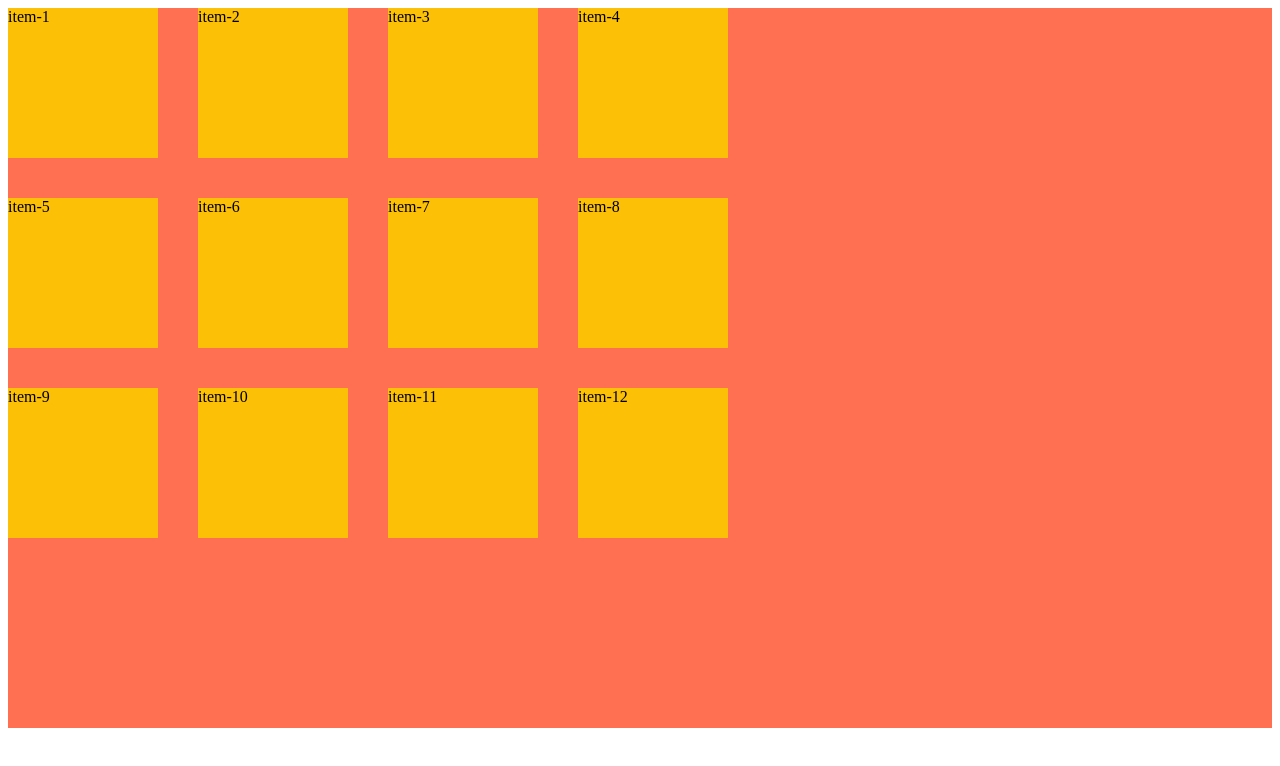
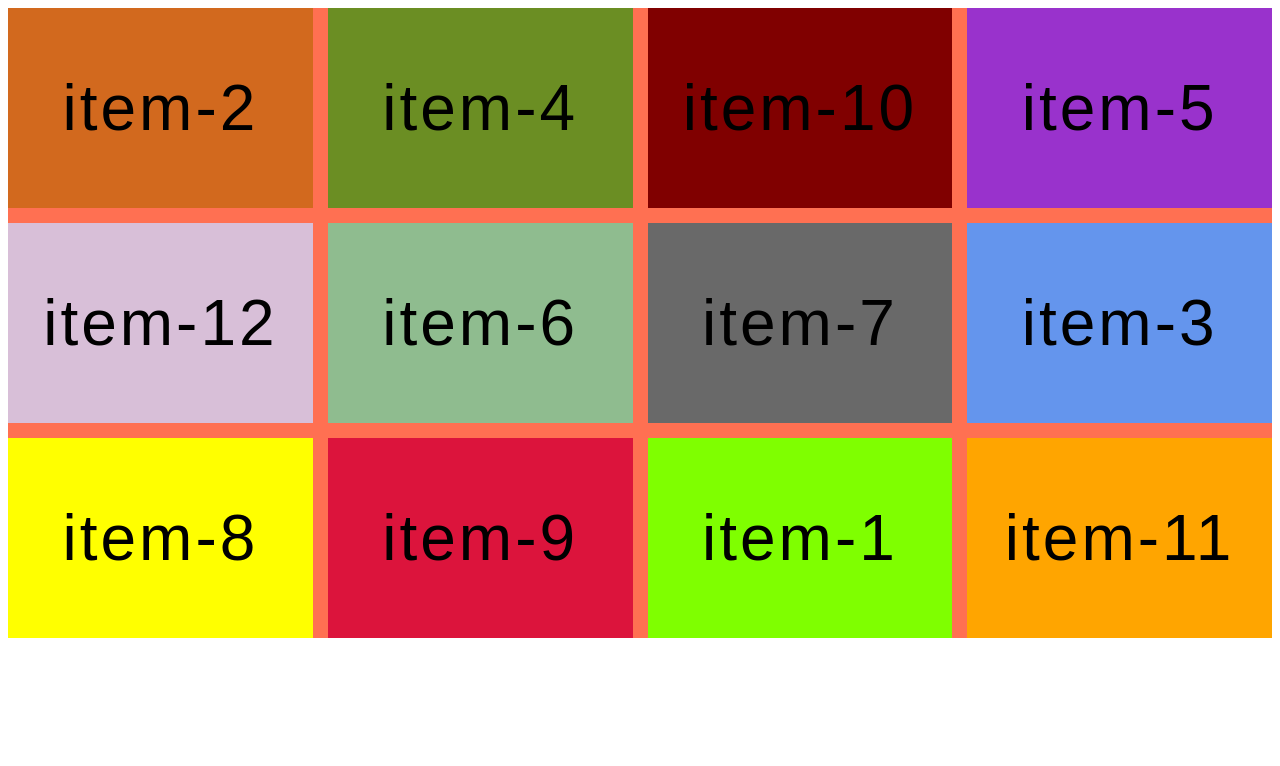
Before and after one commit to Madan-444/Master-Css, a plain HTML site: page Css Grid/grid-item-position.html in a window 1280 px wide. Drawn offline with Linux system fonts and the light colour scheme.

Commit message:
grid span

```diff
--- a/Css Grid/index.html
+++ b/Css Grid/grid-item-position.html
@@ -4,8 +4,8 @@
     <meta charset="UTF-8">
     <meta http-equiv="X-UA-Compatible" content="IE=edge">
     <meta name="viewport" content="width=device-width, initial-scale=1.0">
-    <link rel="stylesheet" href="style3.css">
-    <title>Document</title>
+    <link rel="stylesheet" href="grid-position1.css">
+    <title>Grid item position</title>
 </head>
 <body>
     <section class="grid-container">
@@ -22,5 +22,6 @@
         <div class="item item-11">item-11</div>
         <div class="item item-12">item-12</div>
     </section>
+
 </body>
 </html>
--- /dev/null
+++ b/Css Grid/grid-position1.css
@@ -0,0 +1,73 @@
+/* The grid container styling */
+.grid-container {
+    background-color: #ff7052;
+
+    display: grid;
+    grid-template-columns: repeat(4,1fr);
+    grid-template-rows: repeat(3,200px);
+    gap: 15px;
+}
+
+/* grid item styling  */
+.item {
+    background-color: #fcc006;
+    font-size: 4rem;
+    text-align: center;
+    line-height: 200px;
+    font-family: Arial, Helvetica, sans-serif;
+    letter-spacing: 3px;
+}
+
+.item-1 {
+    background-color: chartreuse;
+    /* change horizontal position */
+    grid-row-start:3;
+    grid-row-end: 4;
+    /* vertical position change  */
+    grid-column-start: 3;
+    grid-column-end: 4;
+}
+.item-2 {
+    background-color: chocolate;
+}
+.item-3 {
+    background-color: cornflowerblue;
+
+    grid-row: 2 / 3;
+    grid-column: 4 / 5;
+}
+.item-4 {
+    background-color: olivedrab;
+}
+.item-5 {
+    background-color: darkorchid;
+}
+.item-6 {
+    background-color: darkseagreen;
+}
+.item-7 {
+    background-color: dimgray;
+}
+.item-8 {
+    background-color: yellow;
+}
+.item-9 {
+    background-color: crimson;
+}
+.item-10 {
+    background-color: maroon;
+
+    grid-row-start: 1;
+    grid-row-end: 2;
+
+    grid-column-start: 3;
+    grid-column-end: 4;
+}
+.item-11 {
+    background-color: orange;
+}
+.item-12 {
+    background-color: thistle;
+    /* grid position change with one line of code sh  */
+    grid-area: 2 / 1 / 3 / 2;
+}
--- /dev/null
+++ b/Css Grid/style4.css
@@ -0,0 +1,24 @@
+/* The grid container  */
+.grid-container {
+    background-color: #ff7052;
+    display: grid;
+    /* grid-template-columns: 150px 150px 150px 150px;
+    grid-template-rows: 150px 150px 150px; */
+    /* ----------------- The grid container propertis ----------  */
+    /* The grid repeat function  */
+    /* grid-template-columns: repeat(4,150px); */
+    grid-template-rows: repeat(3,150px);
+    gap: 10px;
+    /* fr ie fractional unit in grid  */
+ grid-template-rows: repeat(3,1fr);
+ height: 800px;
+ grid-template-columns: 1fr 2fr 2fr 1fr;
+
+
+}
+/* grid items  */
+
+/* The grid items properties  */
+.item {
+    background-color: #fcc006;
+}
```
